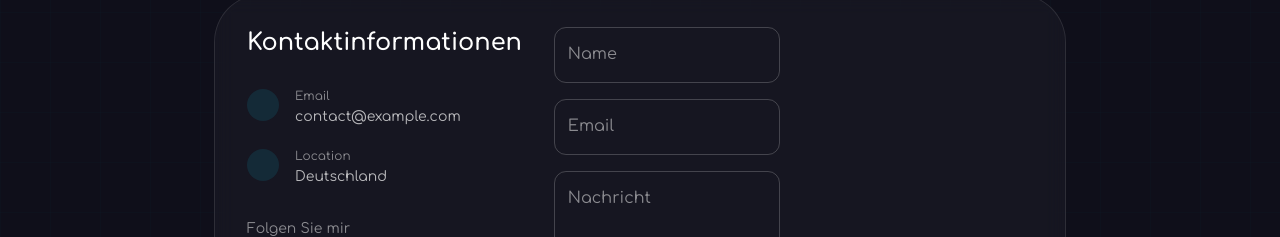
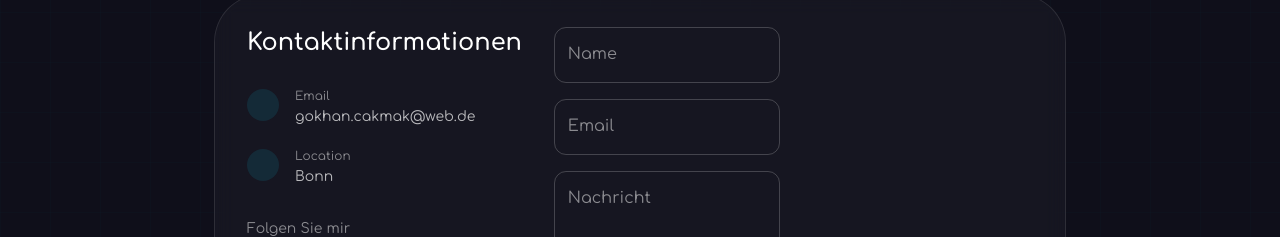
Before and after one commit to cakmakg/Flex-Portfoilo-page, a React (Vite) app: page / in a window 1280 px wide. Shown: the part 4963-5200 px from the top of the page. Built offline with nearby package versions, Linux system fonts and the light colour scheme; some icons are missing; a web font is replaced by a local one.

Commit message:
Update contact & social links

```diff
--- a/src/components/Contact.jsx
+++ b/src/components/Contact.jsx
@@ -11,8 +11,8 @@ import { motion } from 'framer-motion';
 
 const Contact = () => {
     const contactInfo = [
-        { icon: <EmailIcon />, label: "Email", value: "contact@example.com", link: "mailto:contact@example.com" },
-        { icon: <LocationOnIcon />, label: "Location", value: "Deutschland", link: null },
+        { icon: <EmailIcon />, label: "Email", value: "gokhan.cakmak@web.de", link: "mailto:gokhan.cakmak@web.de" },
+        { icon: <LocationOnIcon />, label: "Location", value: "Bonn", link: null },
     ];
 
     const socialLinks = [
--- a/src/components/Footer.jsx
+++ b/src/components/Footer.jsx
@@ -19,7 +19,7 @@ const Footer = () => {
         { icon: <LinkedInIcon />, url: "https://www.linkedin.com/in/gökhan-cakmak/", label: "LinkedIn" },
         { icon: <GitHubIcon />, url: "https://github.com/cakmakg", label: "GitHub" },
         { icon: <WhatsAppIcon />, url: "https://wa.me/64646545899", label: "WhatsApp" },
-        { icon: <EmailIcon />, url: "gokhan.camak@web.de", label: "Email" },
+        { icon: <EmailIcon />, url: "mailto:gokhan.cakmak@web.de", label: "Email" },
     ];
 
     return (
```
